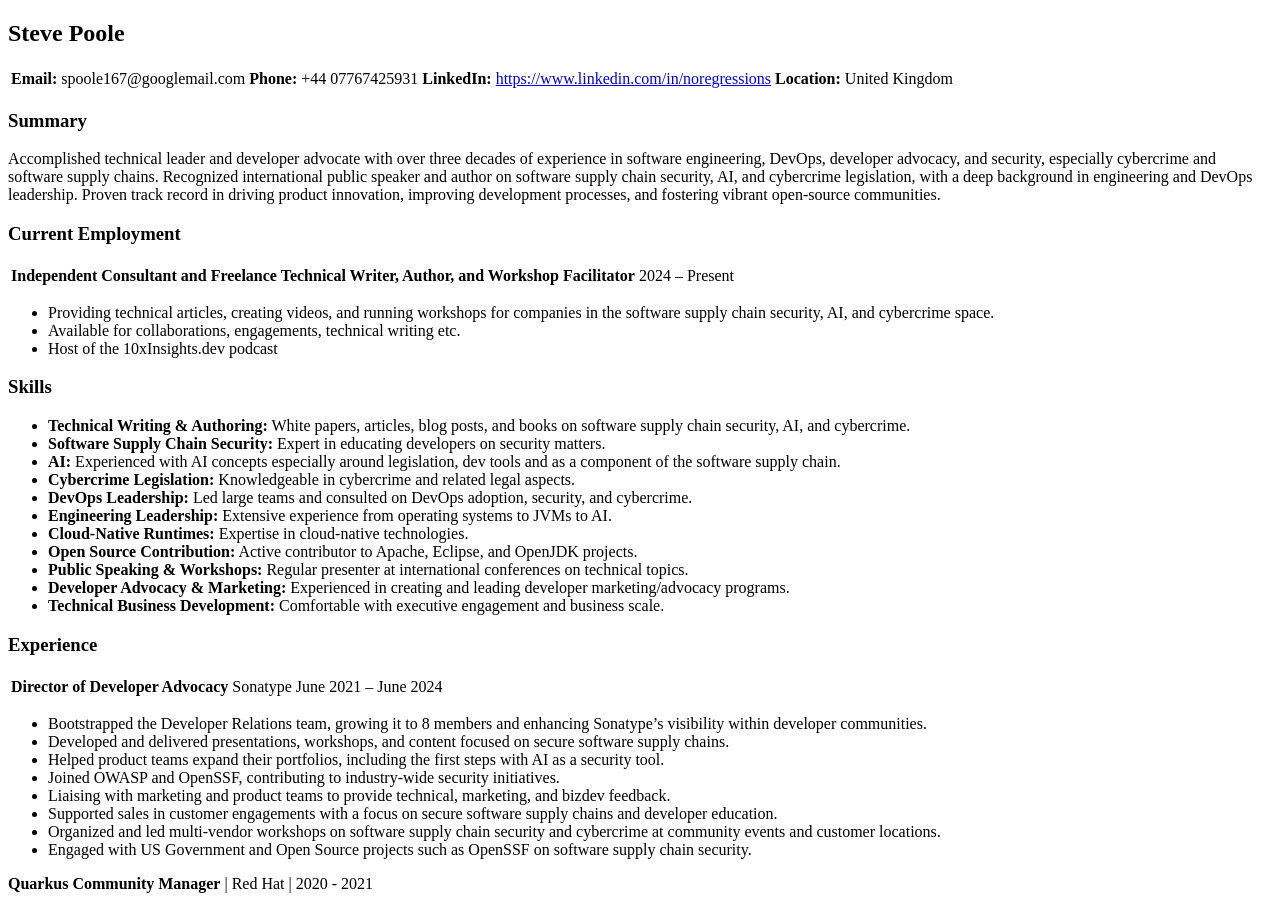
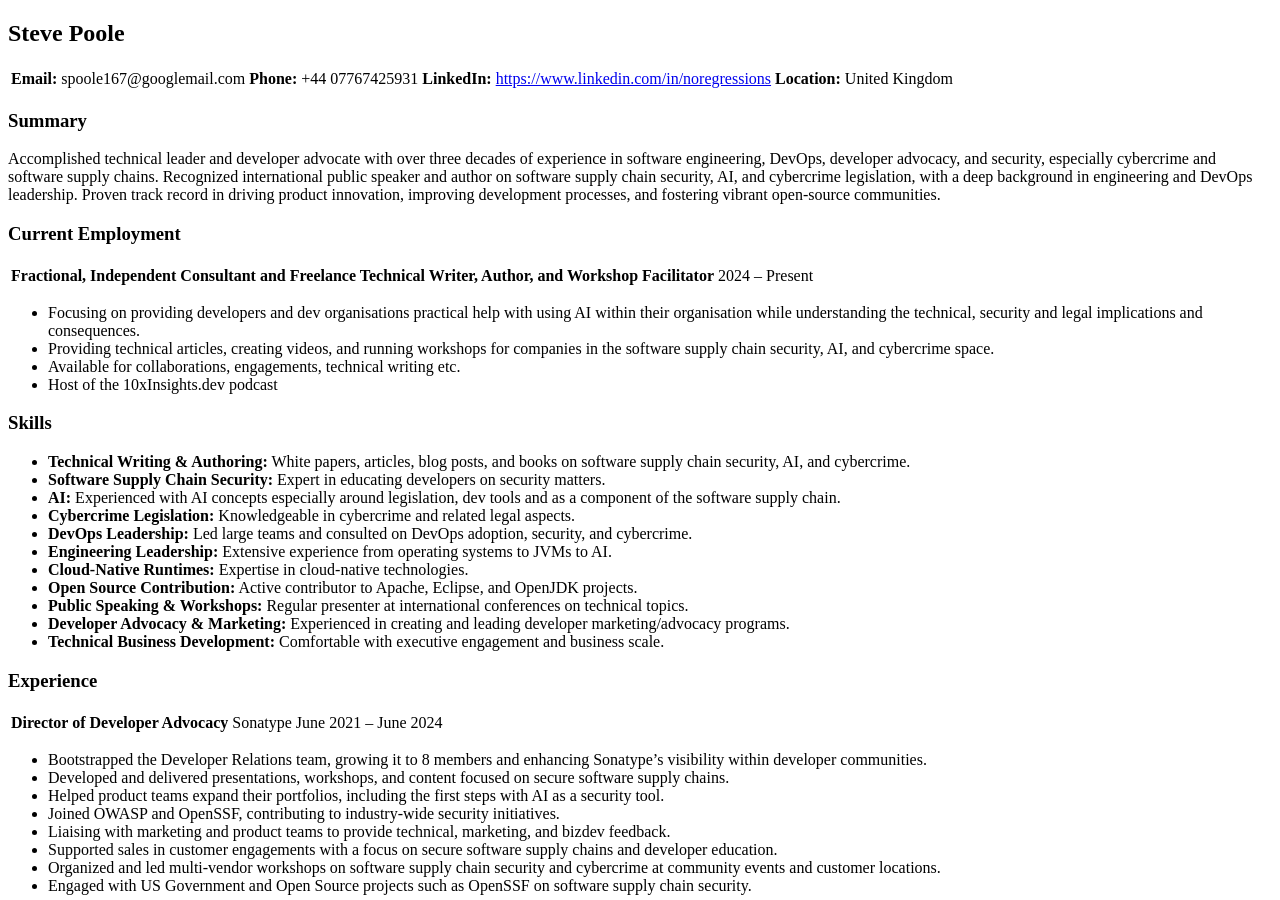
Before and after one commit to spoole167/spoole167.github.io, a Jekyll site: the page built from cv.md, in a window 1280 px wide and 900 px high. Built offline with Jekyll 4.4.1, drawn with Linux system fonts in a browser that asks for light colours.

Commit message:
Update cv.md

```diff
--- a/cv.md
+++ b/cv.md
@@ -12,8 +12,9 @@
 
 ### Current Employment
 
-**Independent Consultant and Freelance Technical Writer, Author, and Workshop Facilitator** | 2024 – Present
+**Fractional, Independent Consultant and Freelance Technical Writer, Author, and Workshop Facilitator** | 2024 – Present
 
+* Focusing on providing developers and dev organisations practical help with using AI within their organisation while understanding the technical, security and legal implications and consequences.
 * Providing technical articles, creating videos, and running workshops for companies in the software supply chain security, AI, and cybercrime space.
 * Available for collaborations, engagements, technical writing etc.
 * Host of the 10xInsights.dev podcast
```
